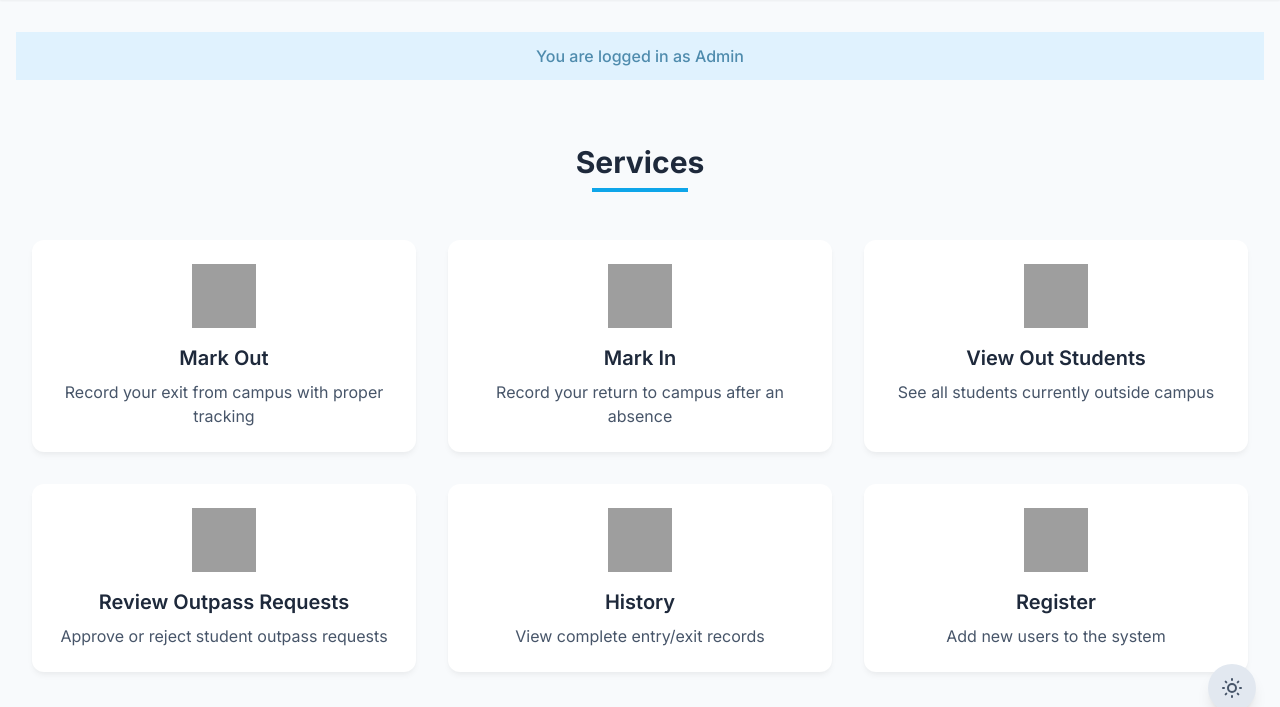
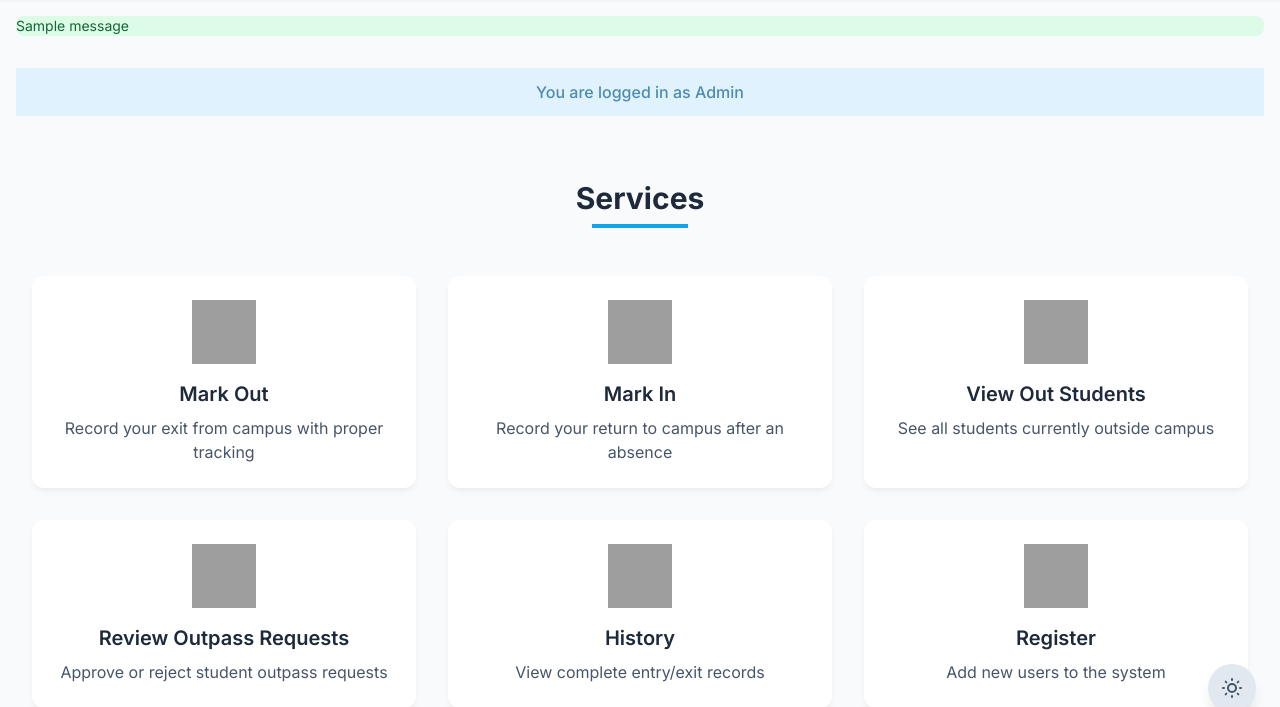
Before and after one commit to tchawla827/GateX_2.0, a Flask app: page /home in a window 1280 px wide. Shown: the part 64-771 px from the top of the page. Run offline with Flask 3, Linux system fonts and the light colour scheme; the visitor is signed in with stand-in values (Sample User, id 1); one stand-in notice (Sample message) is shown; parts of the project's set-up code (start-up, migrations or seed data) failed here and were passed over; grey boxes are pictures that could not be loaded.

Commit message:
Add global flash message block

```diff
--- a/template/base.html
+++ b/template/base.html
@@ -58,6 +58,20 @@
             </div>
         </header>
 
+        <!-- Flash messages -->
+        {% with messages = get_flashed_messages(with_categories=true) %}
+            {% if messages %}
+                <div class="container mx-auto px-4 mt-4 space-y-2">
+                    {% for category, message in messages %}
+                        <div class="p-4 rounded-lg shadow-md text-sm
+                            {% if category == 'success' %}bg-green-100 text-green-800{% elif category == 'error' %}bg-red-100 text-red-800{% else %}bg-blue-100 text-blue-800{% endif %}">
+                            {{ message }}
+                        </div>
+                    {% endfor %}
+                </div>
+            {% endif %}
+        {% endwith %}
+
         <!-- Main content block -->
         <main class="flex-grow container mx-auto px-4 py-8">
             {% block content %}{% endblock %}
```
Also changed, not shown: template/student_login.html (+0 -14 lines).
